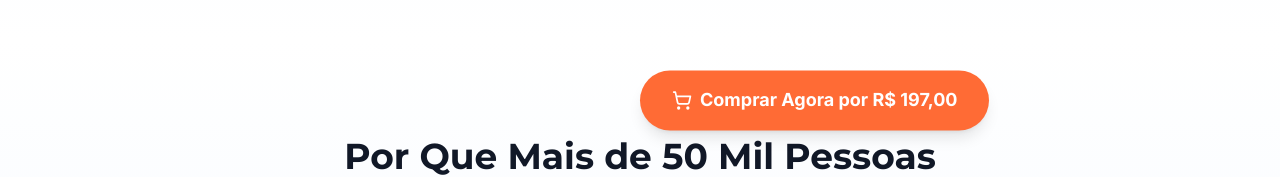
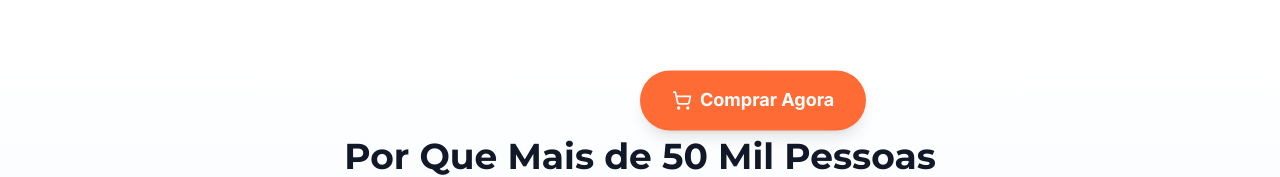
Before and after one commit to Italo-omni/venda-postura-magic, a React (Vite) app: page / in a window 1280 px wide. Shown: the part 632-809 px from the top of the page. Built offline with nearby package versions, Linux system fonts and the light colour scheme.

Commit message:
floating-cta

```diff
--- a/src/components/FloatingCTA.tsx
+++ b/src/components/FloatingCTA.tsx
@@ -33,7 +33,7 @@ export const FloatingCTA = () => {
         className="cta-button inline-flex items-center gap-2"
       >
         <ShoppingCart className="w-5 h-5" />
-        Comprar Agora por R$ 197,00
+        Comprar Agora
       </button>
     </div>
   );
--- a/src/index.css
+++ b/src/index.css
@@ -51,7 +51,7 @@ body {
 }
 
 .floating-cta {
-  @apply fixed bottom-6 left-1/2 transform -translate-x-1/2 z-50 w-[40%] md:w-auto animate-bounce;
+  @apply fixed bottom-6 left-1/2 transform -translate-x-1/2 z-50 w-[90%] md:w-auto animate-bounce;
 }
 
 /* Adicional para garantir alinhamento */
```
